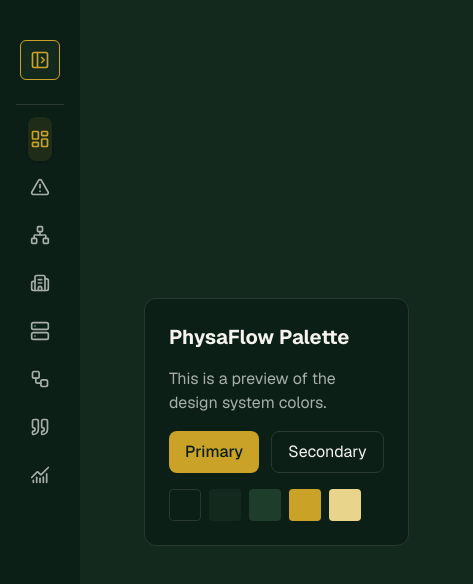
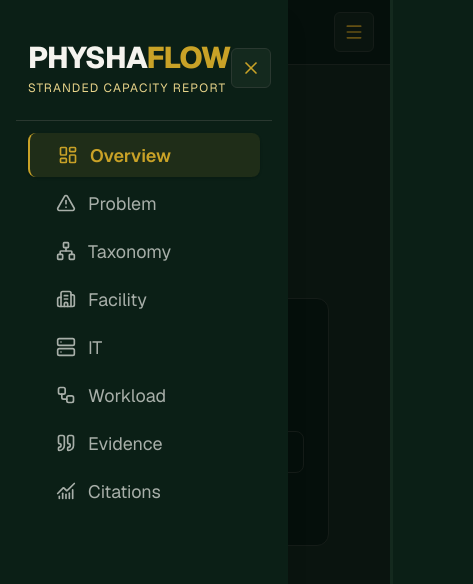
Before and after one commit to No-Country-simulation/so7-26-team-02-physaflow-public-report, a Next.js app: page / in a window 390 px wide. Both pictures are taken after a click on the button "Open menu". Shown: the top 584 px of the page, 473 px wide, since content can reach past the window. Built offline with nearby package versions, Linux system fonts and the light colour scheme.

Commit message:
feat(slidebar): enhance sidebar with mobile responsiveness and improved navigation rendering

```diff
--- a/app/components/Slidebar.tsx
+++ b/app/components/Slidebar.tsx
@@ -1,18 +1,21 @@
 "use client";
+
+import Link from "next/link";
 import { usePathname } from "next/navigation";
-import Link from "next/link";
-import { useState } from "react";
+import { useEffect, useState } from "react";
 import {
+Building2,
+ChartNoAxesCombined,
 LayoutDashboard,
-    TriangleAlert,
+Menu,
 Network,
-    Building2,
-    Server,
-    Workflow,
-    ChartNoAxesCombined,
-    Quote,
 PanelLeftClose,
 PanelLeftOpen,
+Quote,
+Server,
+TriangleAlert,
+Workflow,
+X,
 } from "lucide-react";
 
 const navItems = [
@@ -59,57 +62,45 @@ const navItems = [
 ];
 
 export default function Slidebar() {
-    const [isOpen, setIsOpen] = useState(true);
 const pathname = usePathname();
 
+const [isOpen, setIsOpen] = useState(true);
+const [isMobileOpen, setIsMobileOpen] = useState(false);
+
+useEffect(() => {
+    setIsMobileOpen(false);
+}, [pathname]);
+
+const renderNavigation = (collapsed = false) => (
+    <nav aria-label="Main navigation">
+        <ul className="m-3 space-y-1">
+            {navItems.map(({ label, href, icon: Icon }) => {
+                const isActive = pathname === href;
                 return (
-        <aside
-            className={`bg-background h-full p-4 transition-all duration-300 ${isOpen ? "w-64" : "w-20"}`}>
-            <div className={`flex items-center gap-3 px-3 py-6 mb-2 border-b border-border
-                ${isOpen ? "justify-between" : "justify-center"}`}>
-                {isOpen && (
-                    <div >
-                        <h1 className="text-foreground text-3xl font-sans font-extrabold tracking-tight">
-                            PHYSHA<span className="text-accent">FLOW</span>
-                        </h1>
-                        <p className="text-accent-light text-xs uppercase tracking-widest mt-1">
-                            Stranded capacity report
-                        </p>
-                    </div>
-                )}
-
-                <button onClick={() => setIsOpen(!isOpen)}
-                className="flex items-center justify-center w-10 h-10 ml-auto rounded-md text-accent bg-surface ... z-10 border-1
-              hover:bg-surface hover:text-foreground transition-colors shrink-0">
-                    {isOpen ? (
-                        <PanelLeftClose className="w-5 h-5" />
-                    ) : (
-                        <PanelLeftOpen className="w-5 h-5" />
-                    )}
-                </button>
-            </div>
-            <nav>
-                <ul className="m-3 space-y-1">
-                    {navItems.map((item) => {
-                        const isActive = pathname === item.href;
-                        return (
-                            <li key={item.href} className="flex flex-col justify-center">
+                    <li key={href}>
                         <Link
-                                    href={item.href}
-                                    className={`group relative flex gap-3 h-11 rounded-lg items-center w-full transition-all duration-200 ${
-                                        isOpen ? "justify-start pl-7" : "justify-center px-0"
+                            href={href}
+                            className={`group relative flex h-11 w-full items-center gap-3 rounded-lg transition-all duration-200 ${
+                                collapsed
+                                    ? "justify-center"
+                                    : "justify-start pl-7"
                             } ${
                                 isActive
-                                            ? `bg-accent/10 text-accent font-semibold shadow-sm ${isOpen ? "border-l-2 border-accent" : ""}`
-                                            : "text-muted hover:bg-surface hover:text-foreground hover:translate-x-1"
+                                    ? `bg-accent/10 font-semibold text-accent shadow-sm ${
+                                          !collapsed
+                                              ? "border-l-2 border-accent"
+                                              : ""
+                                      }`
+                                    : "text-muted hover:translate-x-1 hover:bg-surface hover:text-foreground"
                             }`}
                         >
-                                <item.icon className={`w-5 h-5 transition-colors ${isActive ? "text-accent" : "text-muted"}`} />
-                                {isOpen && <span className="text-[18px]">{item.label}</span>}
-
-                                {!isOpen && (
-                                    <span className="absolute left-full ml-3 px-2 py-1 rounded-md bg-surface text-accent text-sm whitespace-nowrap opacity-0 pointer-events-none group-hover:opacity-100 transition-opacity duration-200 z-50 border">
-                                        {item.label}
+                            <Icon className={`h-5 w-5 shrink-0 ${isActive ? "text-accent": "text-muted"}`}/>
+                            {!collapsed && (
+                                <span className="text-[18px]">{label}</span>
+                            )}
+                            {collapsed && (
+                                <span className="pointer-events-none absolute left-full z-50 ml-3 whitespace-nowrap rounded-md border border-border bg-surface px-2 py-1 text-sm text-accent opacity-0 transition-opacity duration-200 group-hover:opacity-100">
+                                    {label}
                                 </span>
                             )}
                         </Link>
@@ -118,6 +109,126 @@ export default function Slidebar() {
             })}
         </ul>
     </nav>
+);
+
+const renderBrand = (collapsed = false) => {
+    if (collapsed) {
+        return null;
+    }
+
+    return (
+        <div>
+            <h1 className="text-3xl font-extrabold tracking-tight text-foreground">
+                PHYSHA<span className="text-accent">FLOW</span>
+            </h1>
+
+            <p className="mt-1 text-xs uppercase tracking-widest text-accent-light">
+                Stranded capacity report
+            </p>
+        </div>
+    );
+};
+
+const buttonStyles =
+    "flex ...z-10 h-10 w-10 shrink-0 items-center justify-center rounded-md border border-border bg-surface text-accent transition-colors hover:text-foreground";
+
+return (
+    <>
+        <aside
+            className={`hidden h-full bg-background p-4 transition-[width] duration-300 md:block ${
+                isOpen ? "w-64" : "w-20"
+            }`}
+        >
+            <div
+                className={`mb-2 flex items-center gap-3 border-b border-border px-3 py-6 ${
+                    isOpen
+                        ? "justify-between"
+                        : "justify-center"
+                }`}
+            >
+                {renderBrand(!isOpen)}
+
+                <button
+                    type="button"
+                    aria-label={
+                        isOpen
+                            ? "Collapse sidebar"
+                            : "Expand sidebar"
+                    }
+                    onClick={() =>
+                        setIsOpen((current) => !current)
+                    }
+                    className={`z-10 ${buttonStyles}`}
+                >
+                    {isOpen ? (
+                        <PanelLeftClose className="h-5 w-5" />
+                    ) : (
+                        <PanelLeftOpen className="h-5 w-5" />
+                    )}
+                </button>
+            </div>
+
+            {renderNavigation(!isOpen)}
         </aside>
+
+        <div className="md:hidden">
+            <header className="fixed inset-x-0 top-0 z-40 flex items-center justify-between border-b border-border bg-background px-4 py-3">
+                <h1 className="text-xl font-extrabold tracking-tight text-foreground">
+                    PHYSHA<span className="text-accent">
+                        FLOW
+                    </span>
+                </h1>
+
+                <button
+                    type="button"
+                    aria-label="Open menu"
+                    onClick={() => setIsMobileOpen(true)}
+                    className={buttonStyles}
+                >
+                    <Menu className="h-5 w-5" />
+                </button>
+            </header>
+
+            <div className="h-16" />
+
+            <button
+                type="button"
+                aria-label="Close menu"
+                onClick={() => setIsMobileOpen(false)}
+                className={`fixed inset-0 z-40 bg-black/50 transition-opacity duration-300 ${
+                    isMobileOpen
+                        ? "pointer-events-auto opacity-100"
+                        : "pointer-events-none opacity-0"
+                }`}
+            />
+
+            <aside
+                className={`fixed inset-y-0 left-0 z-50 h-full w-72 bg-background p-4 shadow-xl transition-transform duration-300 ${
+                    isMobileOpen
+                        ? "translate-x-0"
+                        : "-translate-x-full"
+                }`}
+            >
+                <div className="mb-2 flex items-center justify-between border-b border-border px-3 py-6">
+                    {renderBrand()}
+
+                    <button
+                        type="button"
+                        aria-label="Close menu"
+                        onClick={() =>
+                            setIsMobileOpen(false)
+                        }
+                        className={buttonStyles}
+                    >
+                        <X className="h-5 w-5" />
+                    </button>
+                </div>
+
+                {renderNavigation()}
+            </aside>
+        </div>
+    </>
 );
+
+
 }
```
Lines whose indentation alone changed are shown as unchanged.
